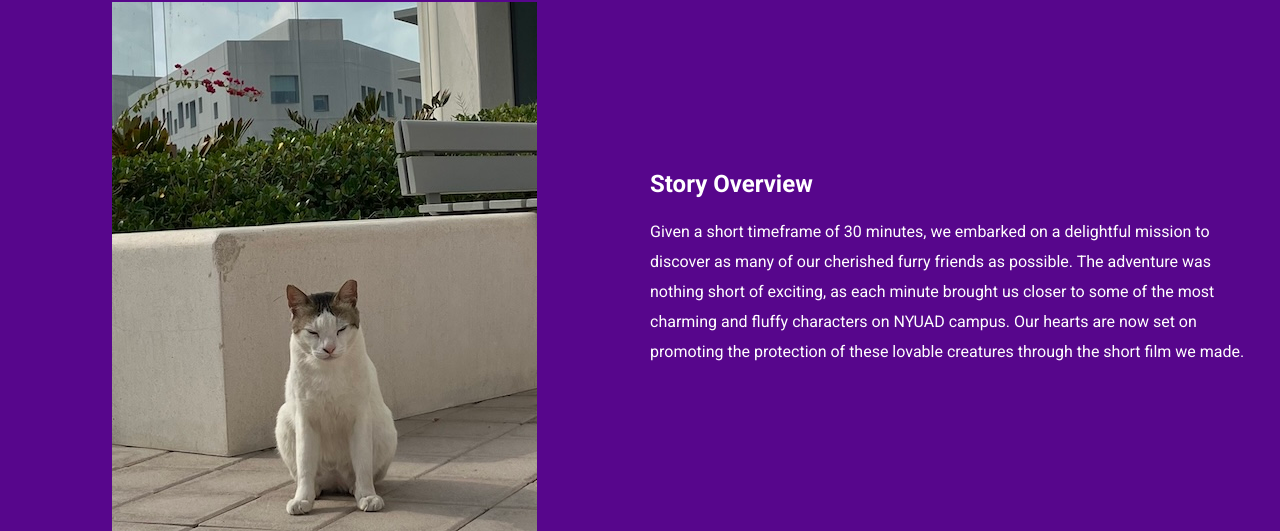
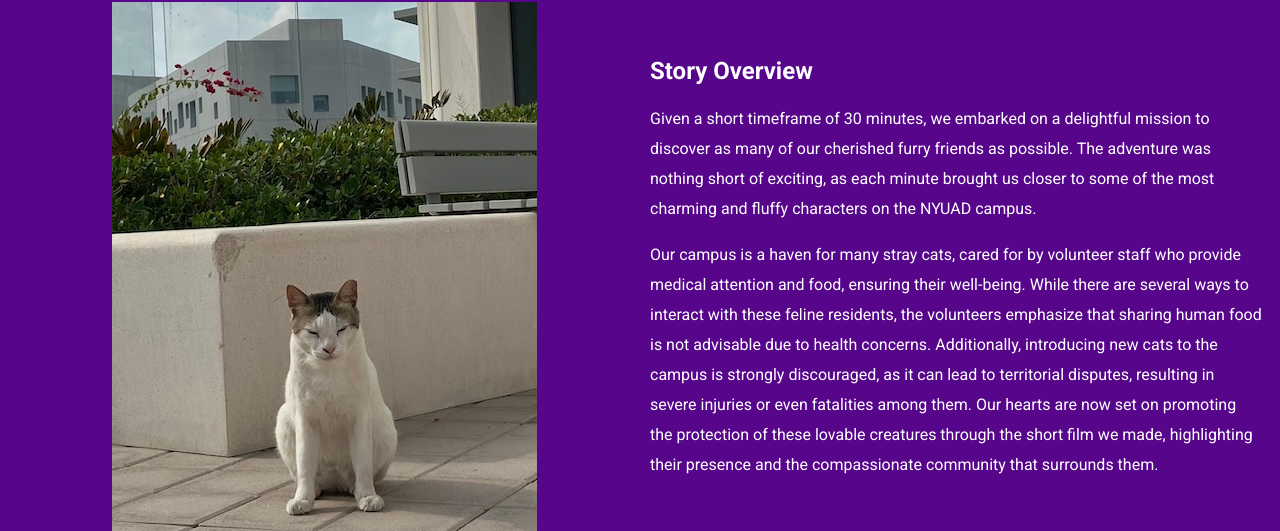
Before and after one commit to leregdos/leregdos.github.io, a plain HTML site: page 30mff-website/index.html in a window 1280 px wide. Shown: the part 561-1092 px from the top of the page. Drawn offline with Linux system fonts and the light colour scheme.

Commit message:
Add more text to story overview

```diff
--- a/30mff-website/index.html
+++ b/30mff-website/index.html
@@ -36,10 +36,8 @@
         </div>
         <div class="column text-block">
             <h2>Story Overview</h2>
-            <p>Given a short timeframe of 30 minutes, we embarked on a delightful mission to discover as many of our cherished
-                furry friends as possible. The adventure was nothing short of exciting, as each minute brought us closer to some of
-                the most charming and fluffy characters on NYUAD campus. Our hearts are now set on promoting the protection of these lovable
-                creatures through the short film we made.</p>
+            <p>Given a short timeframe of 30 minutes, we embarked on a delightful mission to discover as many of our cherished furry friends as possible. The adventure was nothing short of exciting, as each minute brought us closer to some of the most charming and fluffy characters on the NYUAD campus. </p>
+            <p>Our campus is a haven for many stray cats, cared for by volunteer staff who provide medical attention and food, ensuring their well-being. While there are several ways to interact with these feline residents, the volunteers emphasize that sharing human food is not advisable due to health concerns. Additionally, introducing new cats to the campus is strongly discouraged, as it can lead to territorial disputes, resulting in severe injuries or even fatalities among them. Our hearts are now set on promoting the protection of these lovable creatures through the short film we made, highlighting their presence and the compassionate community that surrounds them.</p>            </p>
         </div>
     </div>
     <!-- Section for showcasing the film crew -->
```
